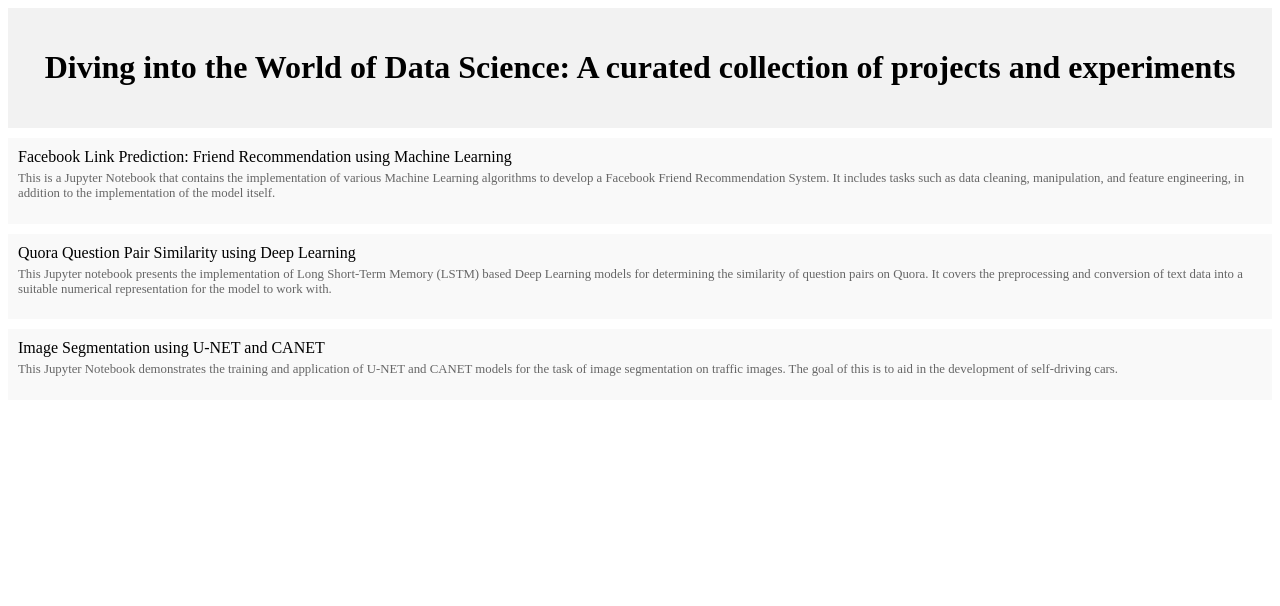
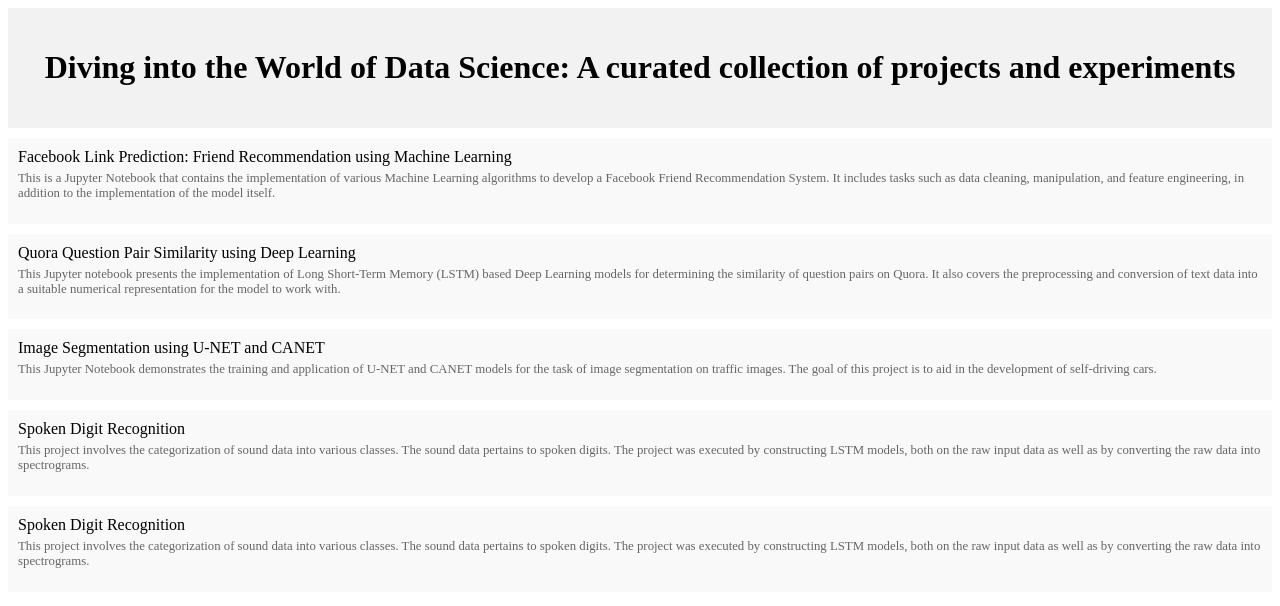
Before and after one commit to mirmmurtaza/mirmmurtaza.github.io, a plain HTML site: page index.html in a window 1280 px wide. Drawn offline with Linux system fonts and the light colour scheme.

Commit message:
Update index.html

```diff
--- a/index.html
+++ b/index.html
@@ -43,17 +43,26 @@
     <nav>
       <ul>
         <li>
-          <a href="https://mirmmurtaza.github.io/Deep-Learning/Facebook_Link_prediction.ipynb/">Facebook Link Prediction: Friend Recommendation using Machine Learning</a>
+          <a href="https://github.com/mirmmurtaza/Deep-Learning/blob/main/Facebook_Link_prediction.ipynb">Facebook Link Prediction: Friend Recommendation using Machine Learning</a>
           <p class="file-desc">This is a Jupyter Notebook that contains the implementation of various Machine Learning algorithms to develop a Facebook Friend Recommendation System. It includes tasks such as data cleaning, manipulation, and feature engineering, in addition to the implementation of the model itself.</p>
         </li>
         <li>
-          <a href="https://mirmmurtaza.github.io/Deep-Learning/Quora_similarity_question_pair.ipynb/">Quora Question Pair Similarity using Deep Learning</a>
-          <p class="file-desc">This Jupyter notebook presents the implementation of Long Short-Term Memory (LSTM) based Deep Learning models for determining the similarity of question pairs on Quora. It covers the preprocessing and conversion of text data into a suitable numerical representation for the model to work with.</p>
+          <a href="https://github.com/mirmmurtaza/Deep-Learning/blob/main/Quora_similarity_question_pair.ipynb">Quora Question Pair Similarity using Deep Learning</a>
+          <p class="file-desc">This Jupyter notebook presents the implementation of Long Short-Term Memory (LSTM) based Deep Learning models for determining the similarity of question pairs on Quora. It also covers the preprocessing and conversion of text data into a suitable numerical representation for the model to work with.</p>
         </li>
         <li>
-          <a href="https://mirmmurtaza.github.io/Deep-Learning/Image Segmentation using unet and canet.ipynb/">Image Segmentation using U-NET and CANET</a>
-          <p class="file-desc">This Jupyter Notebook demonstrates the training and application of U-NET and CANET models for the task of image segmentation on traffic images. The goal of this is to aid in the development of self-driving cars.</p>
+          <a href="https://github.com/mirmmurtaza/Deep-Learning/blob/main/Image%20Segmentation%20using%20unet%20and%20canet.ipynb">Image Segmentation using U-NET and CANET</a>
+          <p class="file-desc">This Jupyter Notebook demonstrates the training and application of U-NET and CANET models for the task of image segmentation on traffic images. The goal of this project is to aid in the development of self-driving cars.</p>
         </li>
+        <li>
+          <a href="https://github.com/mirmmurtaza/Deep-Learning/blob/main/Spoken%20Digit%20Recognition.ipynb">Spoken Digit Recognition</a>
+          <p class="file-desc">This project involves the categorization of sound data into various classes. The sound data pertains to spoken digits. The project was executed by constructing LSTM models, both on the raw input data as well as by converting the raw data into spectrograms.</p>
+        </li>
+        <li>
+          <a href="https://github.com/mirmmurtaza/Deep-Learning/blob/main/Spoken%20Digit%20Recognition.ipynb">Spoken Digit Recognition</a>
+          <p class="file-desc">This project involves the categorization of sound data into various classes. The sound data pertains to spoken digits. The project was executed by constructing LSTM models, both on the raw input data as well as by converting the raw data into spectrograms.</p>
+        </li>
+
       </ul>
     </nav>
   </body>
```
